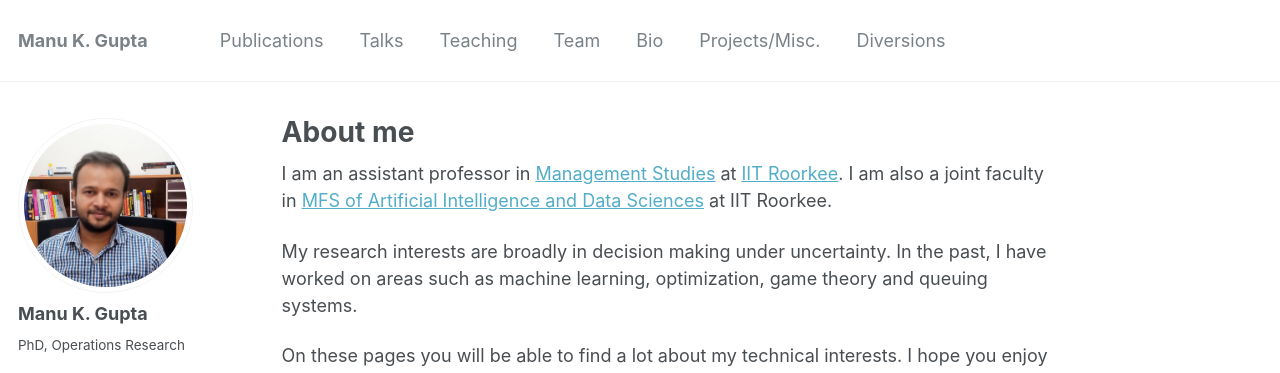
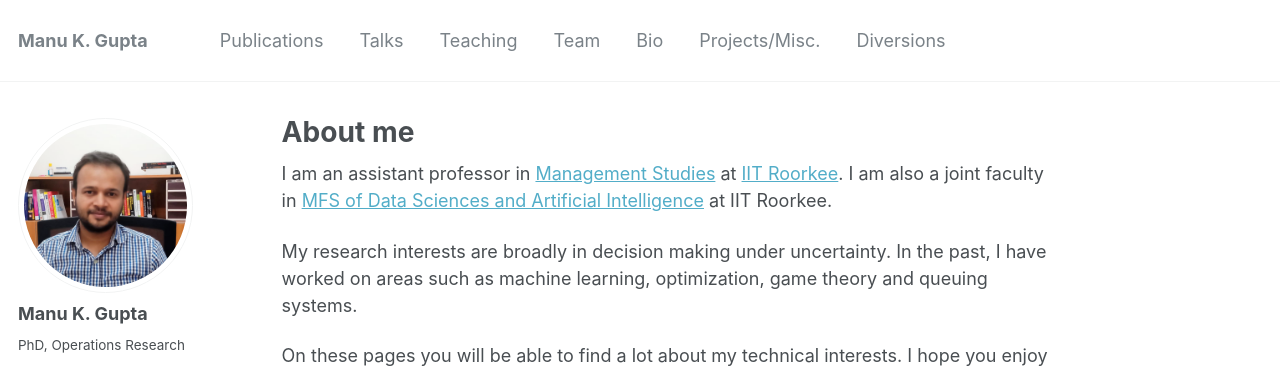
Before and after one commit to manugupta-or/homepage, a Jekyll site: the page built from _pages/about.md, in a window 1280 px wide and 1079 px high. Shown: the top 373 px of the window. Built offline with Jekyll 4.4.1, drawn with Linux system fonts in a browser that asks for light colours; some web fonts are replaced.

```diff
--- a/_pages/about.md
+++ b/_pages/about.md
@@ -9,7 +9,7 @@ redirect_from:
 ---
 
 
- <p>I am an assistant professor in <a href = "https://doms.iitr.ac.in/" target="_blank">Management Studies</a>  at <a href = "https://www.iitr.ac.in/" target="_blank">IIT Roorkee</a>. I am also a joint faculty in <a href = "https://www.iitr.ac.in/mfsdsai/" target="_blank">MFS of Artificial Intelligence and Data Sciences</a>  at IIT Roorkee. </p>
+ <p>I am an assistant professor in <a href = "https://doms.iitr.ac.in/" target="_blank">Management Studies</a>  at <a href = "https://www.iitr.ac.in/" target="_blank">IIT Roorkee</a>. I am also a joint faculty in <a href = "https://www.iitr.ac.in/mfsdsai/" target="_blank">MFS of Data Sciences and Artificial Intelligence</a>  at IIT Roorkee. </p>
 
 <p>My research interests are broadly in decision making under uncertainty. In the past, I have worked on areas such as machine learning, optimization, game theory and queuing systems. </p>
 
```
Also changed, not shown: 2 other files.
